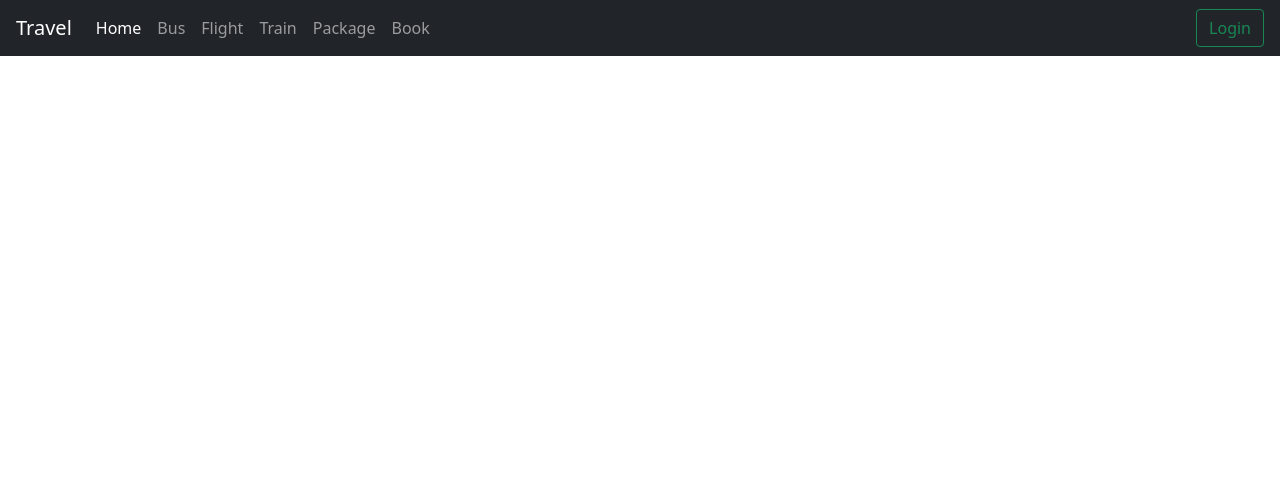
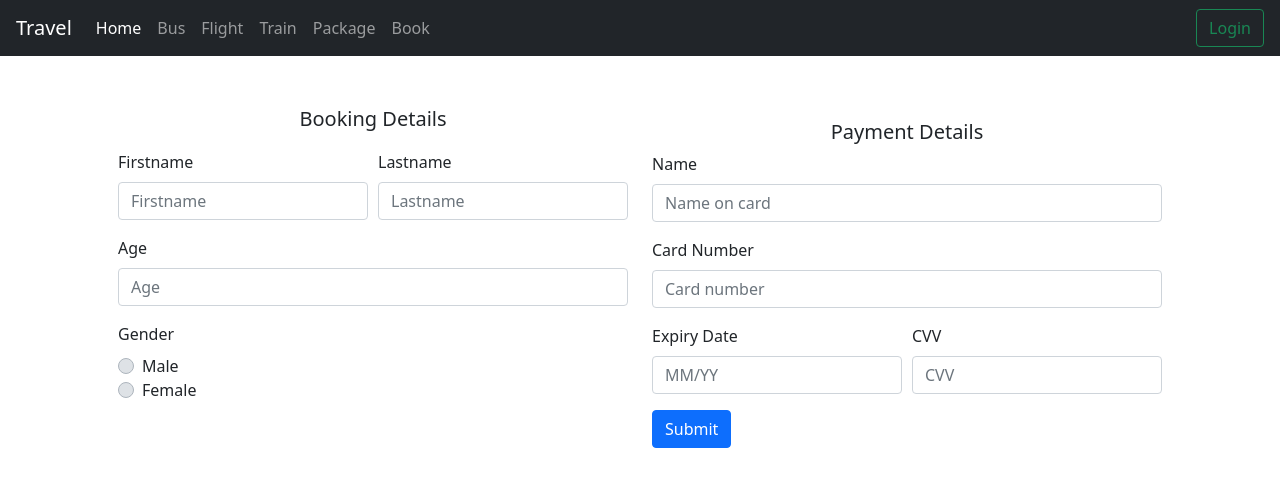
Before and after one commit to Madhav-Khandelwal/tour_and_travel, an Angular app: page /book/booking-page/1/1 in a window 1280 px wide. Before the commit this address led to /. Shown: the top 486 px of the page. Built offline with nearby package versions, Linux system fonts and the light colour scheme.

Commit message:
done booking page

```diff
--- a/src/app/app-routing.module.ts
+++ b/src/app/app-routing.module.ts
@@ -11,7 +11,7 @@ const routes: Routes = [
   {path: 'home', component: HomeComponent },
   {path: 'login', component: RegisterUserComponent},
   {path: 'book', component: BookingComponent},
-  {path: 'booking-page', component: BookingPageComponent},
+  {path: 'book/booking-page/:id/:date', component: BookingPageComponent},
 
 ];
 
--- a/src/app/booking-page/booking-page.component.html
+++ b/src/app/booking-page/booking-page.component.html
@@ -1,28 +1,67 @@
-<div class="container my-5 ">
-    <h1 class="display-4  text-center">Contact Us</h1>
-    <!-- <p class="text-center" [class.text-success]="contact_msg">{{contact_msg}}</p> -->
-    <form #bookingForm="ngForm"  (ngSubmit)="onSubmit();bookingForm.reset()" >
-        <div class="row py-5">
+<div class="container px-5 my-5">
+    <form>
+        <div class="row">
             <div class="col-md-6">
+                <p class="lead text-center">Booking Details</p>
 
-                <div class="form-group">
-                    <input type="email" class="form-control" [(ngModel)]="bookingModel.firstName" name="firstname" placeholder="First name" required>
+                <div class="form-row">
+                    <div class="form-group col-md-6">
+                        <label for="inputEmail4">Firstname</label>
+                        <input type="email" class="form-control" id="inputEmail4" placeholder="Firstname">
+                    </div>
+                    <div class="form-group col-md-6">
+                        <label for="inputPassword4">Lastname</label>
+                        <input type="password" class="form-control" id="inputPassword4" placeholder="Lastname">
+                    </div>
                 </div>
                 <div class="form-group">
-                    <input type="email" class="form-control" [(ngModel)]="bookingModel.lastName" name="lastname" placeholder="Last name" required>
+                    <label for="inputAddress">Age</label>
+                    <input type="number" class="form-control" id="inputAddress" placeholder="Age">
                 </div>
                 <div class="form-group">
-                    <input type="email" class="form-control" [(ngModel)]="bookingModel.age" name="email" placeholder="Email" required>
+                    <label for="inputAddress2">Gender</label>
+                    <div class="custom-control custom-radio">
+                        <input type="radio" id="customRadio1" name="customRadio" class="custom-control-input">
+                        <label class="custom-control-label" for="customRadio1" value="male" checked>Male</label>
+                      </div>
+                      <div class="custom-control custom-radio">
+                        <input type="radio" id="customRadio2" name="customRadio" class="custom-control-input">
+                        <label class="custom-control-label" for="customRadio2" value="female">Female</label>
+                      </div>
+                </div>
+
+
+
+            </div>
+
+            <div class="col-md-6 mt-3">
+
+                <h1 class="lead text-center">Payment Details</h1>
+                <div class="form-group">
+                    <label for="inputAddress2">Name</label>
+                    <input type="text" class="form-control" id="inputAddress2"
+                        placeholder="Name on card">
                 </div>
                 <div class="form-group">
-                    <input type="email" class="form-control"  [(ngModel)]="bookingModel.gender" name="phone" placeholder="Phone" required>
+                    <label for="cardno">Card Number</label>
+                    <input type="text" class="form-control" id="cardno" placeholder="Card number">
                 </div>
-            </div>
-            <div class="col-md-6">
+                <div class="form-row">
+                    <div class="form-group col-md-6">
+                        <label for="inputEmail4">Expiry Date</label>
+                        <input type="text" class="form-control" id="inputEmail4" placeholder="MM/YY">
+                    </div>
+                    <div class="form-group col-md-6">
+                        <label for="inputPassword4">CVV</label>
+                        <input type="text" class="form-control" id="inputPassword4" placeholder="CVV">
+                    </div>
+                </div>
+
+
 
                 <button type="submit" class="btn btn-primary">Submit</button>
+
             </div>
         </div>
-
     </form>
 </div>
--- a/src/app/booking-page/booking-page.component.ts
+++ b/src/app/booking-page/booking-page.component.ts
@@ -1,4 +1,5 @@
 import { Component, OnInit } from '@angular/core';
+import { ActivatedRoute } from '@angular/router';
 import { BookingDetail } from '../booking-detail';
 
 @Component({
@@ -6,11 +7,17 @@ import { BookingDetail } from '../booking-detail';
   templateUrl: './booking-page.component.html',
   styleUrls: ['./booking-page.component.css']
 })
-export class BookingPageComponent{
+export class BookingPageComponent implements OnInit{
 
   bookingModel=new BookingDetail();
-  constructor() { }
+  constructor(private _router:ActivatedRoute) { }
 
+  ngOnInit(){
+    let param1=this._router.snapshot.paramMap.get('id');
+    let date=this._router.snapshot.paramMap.get('date');
+    let id=param1!=null?parseInt(param1):null;
+    console.log("id="+id+" date="+date);
+  }
   onSubmit(){
 
   }
--- a/src/app/booking/booking.component.css
+++ b/src/app/booking/booking.component.css
@@ -0,0 +1,5 @@
+.div-border{
+    border-left: 1px solid grey;
+
+
+}
--- a/src/app/booking/booking.component.html
+++ b/src/app/booking/booking.component.html
@@ -1,17 +1,18 @@
-
 <div class="jumbotron jumbotron-fluid">
   <div class="container">
     <h1 class="display-4">Search</h1>
     <form #transportForm="ngForm" (ngSubmit)="onSearch()">
       <div class="row">
         <div class="col-md-2">
-            <input type="text" class="form-control" name="source" [(ngModel)]="transportModel.source" placeholder="From" required>
+          <input type="text" class="form-control" name="source" [(ngModel)]="transportModel.source" placeholder="From"
+            required>
         </div>
         <div class="col-md-2">
-            <input type="text" class="form-control" name="destination" [(ngModel)]="transportModel.destination" placeholder="To" required>
+          <input type="text" class="form-control" name="destination" [(ngModel)]="transportModel.destination"
+            placeholder="To" required>
         </div>
         <div class="col-md-2">
-            <input type="date" class="form-control" name="date" placeholder="To" required>
+          <input type="date" class="form-control" name="date" [(ngModel)]="searchDate" placeholder="To" required>
         </div>
         <div class="col-md-2">
           <select class="custom-select" name="type" [(ngModel)]="transportModel.type" required>
@@ -29,6 +30,8 @@
 </div>
 <div class="container alert-secondary mt-1 px-5 py-5 rounded" *ngFor="let transport of transportData">
 
+  <div class="row">
+    <div class="col-md-8">
       <div class="row ">
         <div class="col-md-3 text-center">
           <p class="lead">{{transport.source | uppercase}}</p>
@@ -44,9 +47,19 @@
           <p class="lead">{{transport.arrival | slice:0:2 }}:{{transport.arrival | slice:2:4 }}</p>
         </div>
       </div>
+    </div>
+
+    <div class="col-md-4 div-border ">
       <div class="row">
         <div class="col-md-12 text-center">
-        <a class="btn btn-primary" routerLink="booking" style="width:20%;float:right">Book</a>
+          <p class="lead ">Fare: 1000</p>
+        </div>
+      </div>
+      <div class="row">
+        <div class="col-md-12 text-center">
+          <a class="btn btn-primary" [routerLink]="['booking-page',transport.transportId,searchDate]" >Book</a>
         </div>
       </div>
     </div>
+  </div>
+</div>
--- a/src/app/booking/booking.component.ts
+++ b/src/app/booking/booking.component.ts
@@ -11,9 +11,11 @@ export class BookingComponent {
 
   transportModel=new Transport();
   transportData: Transport[]=[];
+  searchDate:string="";
   constructor(private _userService: UserserviceService) { }
 
   onSearch(){
+
     this._userService.getTransport(this.transportModel)
       .subscribe(
         data => {
--- a/src/app/contact/contact.component.html
+++ b/src/app/contact/contact.component.html
@@ -6,16 +6,16 @@
             <div class="col-md-6">
 
                 <div class="form-group">
-                    <input type="email" class="form-control" [(ngModel)]="contactModel.firstName" name="firstname" placeholder="First name" required>
+                    <input type="text" class="form-control" [(ngModel)]="contactModel.firstName" name="firstname" placeholder="First name" required>
                 </div>
                 <div class="form-group">
-                    <input type="email" class="form-control" [(ngModel)]="contactModel.lastName" name="lastname" placeholder="Last name" required>
+                    <input type="text" class="form-control" [(ngModel)]="contactModel.lastName" name="lastname" placeholder="Last name" required>
                 </div>
                 <div class="form-group">
                     <input type="email" class="form-control" [(ngModel)]="contactModel.email" name="email" placeholder="Email" required>
                 </div>
                 <div class="form-group">
-                    <input type="email" class="form-control"  [(ngModel)]="contactModel.phoneno" name="phone" placeholder="Phone" required>
+                    <input type="text" class="form-control"  [(ngModel)]="contactModel.phoneno" name="phone" placeholder="Phone" required>
                 </div>
             </div>
             <div class="col-md-6">
--- a/src/app/transport.ts
+++ b/src/app/transport.ts
@@ -1,4 +1,5 @@
 export class Transport {
+    transportId:any=null;
     source:string="";
     destination:string="";
     arrival:string="";
```
Also changed, not shown: src/app/register-user/register-user.component.html (+8 -5 lines). Lines whose indentation alone changed are shown as unchanged.
